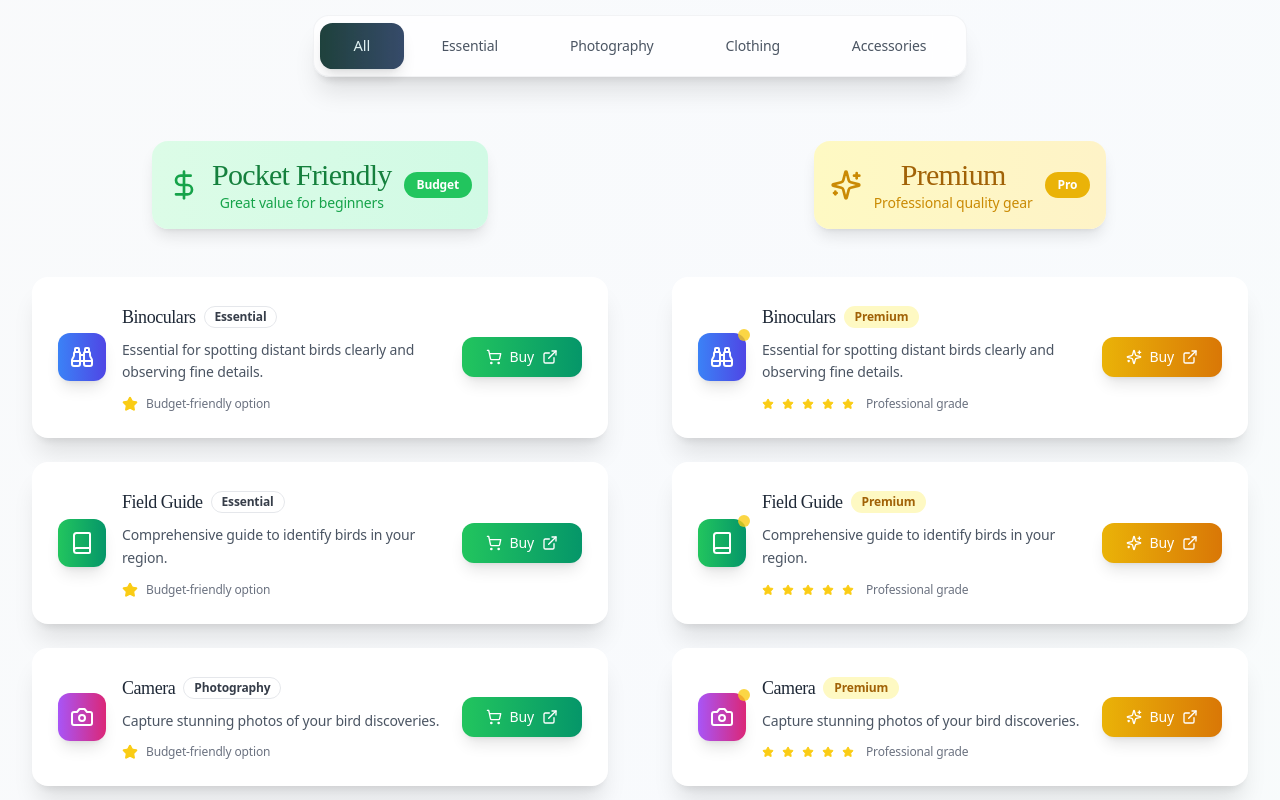
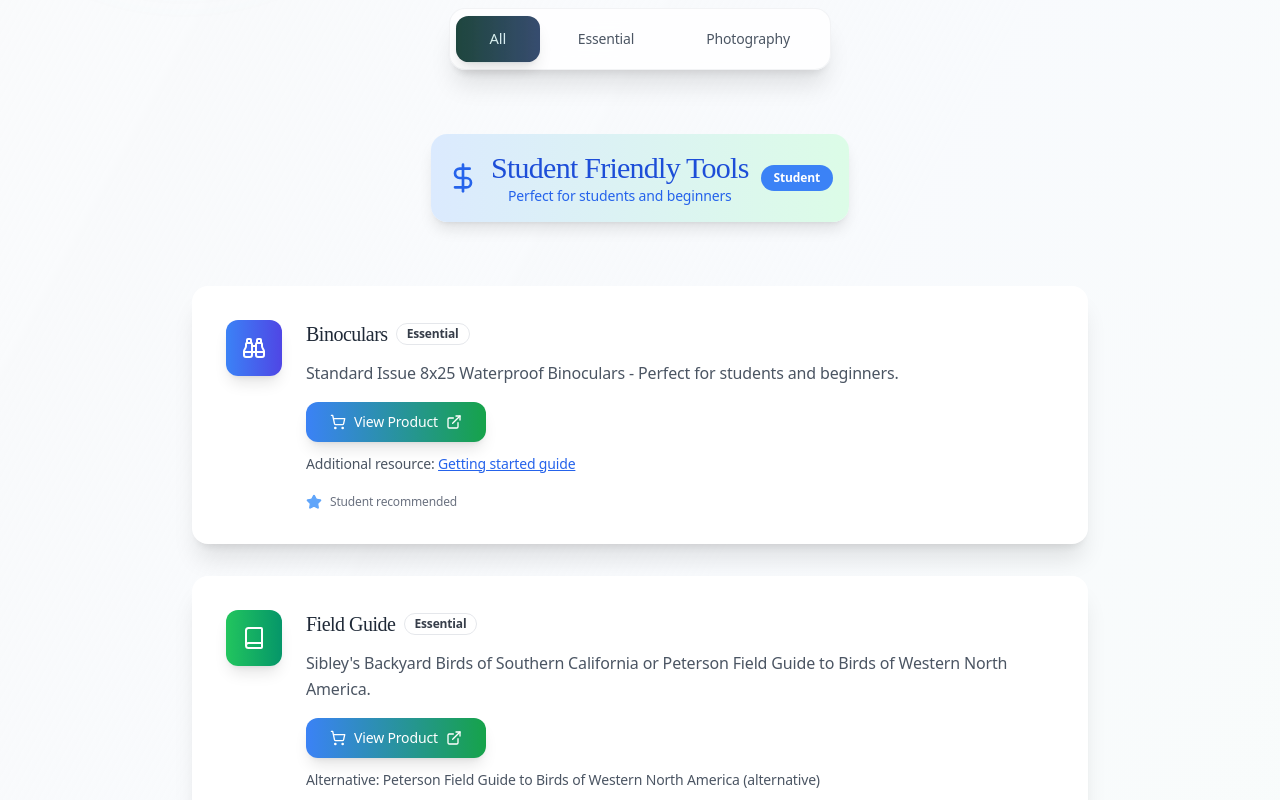
Before and after one commit to MohitPatni0731/Birding-CSUF, a React (Vite) app: page /tools in a window 1280 px wide. Shown: the part 1280-2080 px from the top of the page. Built offline with nearby package versions, Linux system fonts and the light colour scheme.

Commit message:
Updated tools section with student-friendly gear and specific product links

```diff
--- a/index.html
+++ b/index.html
@@ -1,5 +1,6 @@
 
 <!DOCTYPE html>
+// ignore this - git acp "Your commit message here"
 <html lang="en">
   <head>
     <meta charset="UTF-8" />
--- a/src/pages/Tools.tsx
+++ b/src/pages/Tools.tsx
@@ -99,109 +99,38 @@ const gear = [
   {
     name: 'Binoculars',
     icon: <Binoculars className="h-6 w-6" />,
-    desc: 'Essential for spotting distant birds clearly and observing fine details.',
+    desc: 'Standard Issue 8x25 Waterproof Binoculars - Perfect for students and beginners.',
     category: 'Essential',
-    cheap: 'https://www.amazon.com/s?k=budget+binoculars+bird+watching+under+50',
-    expensive: 'https://www.amazon.com/s?k=zeiss+swarovski+leica+binoculars+bird+watching',
+    link: 'https://www.nocsprovisions.com/products/standard-issue-8x25-waterproof-binoculars?variant=47377495654679',
+    additionalResource: 'https://www.audubon.org/magazine/category-get-game',
     color: 'from-blue-500 to-indigo-600'
   },
   {
     name: 'Field Guide',
     icon: <Book className="h-6 w-6" />,
-    desc: 'Comprehensive guide to identify birds in your region.',
+    desc: 'Sibley\'s Backyard Birds of Southern California or Peterson Field Guide to Birds of Western North America.',
     category: 'Essential',
-    cheap: 'https://www.amazon.com/s?k=sibley+guide+birds+paperback',
-    expensive: 'https://www.amazon.com/s?k=national+geographic+birds+north+america+deluxe',
+    link: 'https://www.sibleyguides.com/product/sibleys-backyard-birds-of-southern-california/',
+    additionalInfo: 'Peterson Field Guide to Birds of Western North America (alternative)',
     color: 'from-green-500 to-emerald-600'
   },
   {
     name: 'Camera',
     icon: <Camera className="h-6 w-6" />,
-    desc: 'Capture stunning photos of your bird discoveries.',
+    desc: 'Nikon Coolpix P950 - Excellent zoom capabilities for bird photography.',
     category: 'Photography',
-    cheap: 'https://www.amazon.com/s?k=canon+powershot+sx70+bird+photography',
-    expensive: 'https://www.amazon.com/s?k=canon+r5+600mm+lens+bird+photography',
+    link: 'https://www.nikonusa.com/p/coolpix-p950/26532/overview',
     color: 'from-purple-500 to-pink-600'
-  },
-  {
-    name: 'Tripod',
-    icon: <Image className="h-6 w-6" />,
-    desc: 'Stabilize your camera for sharp, professional shots.',
-    category: 'Photography',
-    cheap: 'https://www.amazon.com/s?k=lightweight+tripod+under+100',
-    expensive: 'https://www.amazon.com/s?k=gitzo+carbon+fiber+tripod+professional',
-    color: 'from-gray-500 to-slate-600'
-  },
-  {
-    name: 'Sun Hat',
-    icon: <Sun className="h-6 w-6" />,
-    desc: 'Wide-brim protection for long hours in the field.',
-    category: 'Clothing',
-    cheap: 'https://www.amazon.com/s?k=wide+brim+sun+hat+hiking+under+25',
-    expensive: 'https://www.amazon.com/s?k=tilley+hat+sun+protection+premium',
-    color: 'from-yellow-500 to-orange-600'
-  },
-  {
-    name: 'Hiking Shoes',
-    icon: <Footprints className="h-6 w-6" />,
-    desc: 'Comfortable, waterproof shoes for any terrain.',
-    category: 'Clothing',
-    cheap: 'https://www.amazon.com/s?k=merrell+hiking+shoes+waterproof+under+100',
-    expensive: 'https://www.amazon.com/s?k=salomon+hiking+boots+gore+tex+premium',
-    color: 'from-amber-500 to-orange-600'
-  },
-  {
-    name: 'Rain Jacket',
-    icon: <CloudRain className="h-6 w-6" />,
-    desc: 'Lightweight, breathable protection from the elements.',
-    category: 'Clothing',
-    cheap: 'https://www.amazon.com/s?k=packable+rain+jacket+hiking+under+50',
-    expensive: 'https://www.amazon.com/s?k=patagonia+arcteryx+rain+jacket+gore+tex',
-    color: 'from-blue-500 to-cyan-600'
-  },
-  {
-    name: 'Backpack',
-    icon: <Backpack className="h-6 w-6" />,
-    desc: 'Organized storage for all your birding gear.',
-    category: 'Accessories',
-    cheap: 'https://www.amazon.com/s?k=hiking+daypack+30l+under+60',
-    expensive: 'https://www.amazon.com/s?k=osprey+gregory+premium+hiking+backpack',
-    color: 'from-teal-500 to-green-600'
-  },
-  {
-    name: 'Smartphone Adapter',
-    icon: <Smartphone className="h-6 w-6" />,
-    desc: 'Connect your phone to binoculars for digiscoping.',
-    category: 'Accessories',
-    cheap: 'https://www.amazon.com/s?k=smartphone+binocular+adapter+universal',
-    expensive: 'https://www.amazon.com/s?k=swarovski+zeiss+smartphone+adapter+premium',
-    color: 'from-indigo-500 to-purple-600'
-  },
-  {
-    name: 'Insect Repellent',
-    icon: <Bug className="h-6 w-6" />,
-    desc: 'DEET-free, natural protection from bugs.',
-    category: 'Accessories',
-    cheap: 'https://www.amazon.com/s?k=natural+insect+repellent+deet+free',
-    expensive: 'https://www.amazon.com/s?k=premium+insect+repellent+permethrin+clothing',
-    color: 'from-green-500 to-lime-600'
-  },
-  {
-    name: 'Water Bottle',
-    icon: <Droplet className="h-6 w-6" />,
-    desc: 'Insulated bottle to keep drinks at perfect temperature.',
-    category: 'Accessories',
-    cheap: 'https://www.amazon.com/s?k=insulated+water+bottle+32oz+under+30',
-    expensive: 'https://www.amazon.com/s?k=hydro+flask+yeti+premium+water+bottle',
-    color: 'from-cyan-500 to-blue-600'
   },
   {
     name: 'Field Notebook',
     icon: <NotebookPen className="h-6 w-6" />,
-    desc: 'Waterproof notebook for recording observations.',
-    category: 'Accessories',
-    cheap: 'https://www.amazon.com/s?k=waterproof+field+notebook+birding',
-    expensive: 'https://www.amazon.com/s?k=rite+in+rain+premium+field+notebook',
+    desc: 'Rite in the Rain Birder\'s Journal or Sibley Birder\'s Life List and Field Diary.',
+    category: 'Essential',
+    link: 'https://www.riteintherain.com/no-195-birders-journal?search=195',
+    additionalInfo: 'The Sibley Birder\'s Life List and Field Diary',
+    additionalLink: 'https://www.birdcollective.com/collections/bird-books/products/the-sibley-birder-s-life-list-field-diary',
+    tipsLink: 'https://www.allaboutbirds.org/news/take-note-tips-for-keeping-a-field-notebook/',
     color: 'from-slate-500 to-gray-600'
   }
 ];
@@ -211,7 +140,7 @@ const Tools = () => {
   const [scrollY, setScrollY] = useState(0);
   const [selectedCategory, setSelectedCategory] = useState('All');
 
-  const categories = ['All', 'Essential', 'Photography', 'Clothing', 'Accessories'];
+  const categories = ['All', 'Essential', 'Photography'];
 
   const scrollToSection = (sectionId: string) => {
     if (sectionId === 'home') {
@@ -410,7 +339,7 @@ const Tools = () => {
               Essential Gear
             </h2>
             <p className="text-xl text-gray-600 font-light max-w-2xl mx-auto leading-relaxed">
-              Choose your birding essentials based on your budget and experience level.
+              Student-friendly tools recommended for your birding adventures.
             </p>
             <div className="w-32 h-1.5 bg-gradient-to-r from-green-500 via-blue-500 to-purple-500 mx-auto rounded-full mt-6 animate-gradient-x"></div>
           </div>
@@ -436,115 +365,83 @@ const Tools = () => {
             </div>
           </div>
 
-          {/* Budget Sections */}
-          <div className="grid lg:grid-cols-2 gap-12 sm:gap-16">
-            {/* Pocket Friendly Section */}
-            <div className="space-y-8">
-              <div className="text-center">
-                <div className="inline-flex items-center gap-3 p-4 bg-gradient-to-r from-green-100 to-emerald-100 rounded-2xl mb-4 shadow-lg">
-                  <DollarSign className="h-8 w-8 text-green-600" />
+          {/* Student Friendly Tools Section */}
+          <div className="max-w-4xl mx-auto">
+            <div className="text-center mb-12">
+              <div className="inline-flex items-center gap-3 p-4 bg-gradient-to-r from-blue-100 to-green-100 rounded-2xl mb-4 shadow-lg">
+                <DollarSign className="h-8 w-8 text-blue-600" />
                 <div>
-                    <h3 className="text-3xl font-light text-green-700">Pocket Friendly</h3>
-                    <p className="text-sm text-green-600">Great value for beginners</p>
+                  <h3 className="text-3xl font-light text-blue-700">Student Friendly Tools</h3>
+                  <p className="text-sm text-blue-600">Perfect for students and beginners</p>
                 </div>
-                  <Badge className="bg-green-500 text-white px-3 py-1">Budget</Badge>
+                <Badge className="bg-blue-500 text-white px-3 py-1">Student</Badge>
               </div>
             </div>
 
-              <div className="space-y-6">
+            <div className="space-y-8">
               {filteredGear.map((item, index) => (
-                  <Card key={`cheap-${item.name}`} className="overflow-hidden border-0 shadow-xl hover:shadow-3xl transition-all duration-700 transform hover:-translate-y-2 bg-white rounded-2xl relative group" style={{ animationDelay: `${index * 100}ms` }}>
+                <Card key={item.name} className="overflow-hidden border-0 shadow-xl hover:shadow-3xl transition-all duration-700 transform hover:-translate-y-2 bg-white rounded-2xl relative group" style={{ animationDelay: `${index * 100}ms` }}>
                   {/* Gradient border effect */}
                   <div className={`absolute inset-0 bg-gradient-to-r ${item.color} rounded-2xl opacity-0 group-hover:opacity-100 transition-opacity duration-500 blur-sm`}></div>
                   <div className="relative bg-white rounded-2xl m-0.5">
-                      <CardContent className="p-6">
-                        <div className="flex items-center gap-4">
-                          <div className={`p-3 bg-gradient-to-r ${item.color} rounded-xl text-white shadow-lg group-hover:scale-110 transition-transform duration-300`}>
+                    <CardContent className="p-8">
+                      <div className="flex items-start gap-6">
+                        <div className={`p-4 bg-gradient-to-r ${item.color} rounded-xl text-white shadow-lg group-hover:scale-110 transition-transform duration-300`}>
                           {item.icon}
                         </div>
                         <div className="flex-1">
-                            <div className="flex items-center gap-2 mb-2">
-                              <CardTitle className="text-lg font-medium text-gray-800">{item.name}</CardTitle>
+                          <div className="flex items-center gap-2 mb-3">
+                            <CardTitle className="text-xl font-medium text-gray-800">{item.name}</CardTitle>
                             <Badge variant="outline" className="text-xs">{item.category}</Badge>
                           </div>
-                            <CardDescription className="text-sm text-gray-600 leading-relaxed mb-3">{item.desc}</CardDescription>
-                            <div className="flex items-center gap-2">
-                              <Star className="h-4 w-4 text-yellow-400 fill-current" />
-                              <span className="text-xs text-gray-500">Budget-friendly option</span>
-                            </div>
-                          </div>
+                          <CardDescription className="text-base text-gray-600 leading-relaxed mb-4">{item.desc}</CardDescription>
+
+                          {/* Main Link */}
+                          <div className="space-y-3">
                             <Button
                               asChild
-                            className="bg-gradient-to-r from-green-500 to-emerald-600 hover:from-green-600 hover:to-emerald-700 text-white shadow-lg hover:shadow-xl transform hover:scale-105 transition-all duration-300 rounded-xl px-6"
+                              className="bg-gradient-to-r from-blue-500 to-green-600 hover:from-blue-600 hover:to-green-700 text-white shadow-lg hover:shadow-xl transform hover:scale-105 transition-all duration-300 rounded-xl px-6"
                             >
-                            <a href={item.cheap} target="_blank" rel="noopener noreferrer" className="flex items-center gap-2">
+                              <a href={item.link} target="_blank" rel="noopener noreferrer" className="flex items-center gap-2">
                                 <ShoppingCart className="h-4 w-4" />
-                              Buy
+                                View Product
                                 <ExternalLink className="h-3 w-3" />
                               </a>
                             </Button>
+
+                            {/* Additional Resources */}
+                            {item.additionalResource && (
+                              <div className="text-sm text-gray-600">
+                                Additional resource: <a href={item.additionalResource} target="_blank" rel="noopener noreferrer" className="text-blue-600 hover:text-blue-800 underline">Getting started guide</a>
+                              </div>
+                            )}
+
+                            {item.additionalInfo && (
+                              <div className="text-sm text-gray-600">
+                                Alternative: {item.additionalInfo}
+                                {item.additionalLink && (
+                                  <span> - <a href={item.additionalLink} target="_blank" rel="noopener noreferrer" className="text-blue-600 hover:text-blue-800 underline">View here</a></span>
+                                )}
+                              </div>
+                            )}
+
+                            {item.tipsLink && (
+                              <div className="text-sm text-gray-600">
+                                Tips: <a href={item.tipsLink} target="_blank" rel="noopener noreferrer" className="text-blue-600 hover:text-blue-800 underline">How to keep field notes</a>
+                              </div>
+                            )}
+
+                            <div className="flex items-center gap-2 pt-2">
+                              <Star className="h-4 w-4 text-blue-400 fill-current" />
+                              <span className="text-xs text-gray-500">Student recommended</span>
+                            </div>
+                          </div>
+                        </div>
                       </div>
                     </CardContent>
                   </div>
                 </Card>
               ))}
-              </div>
-            </div>
-
-            {/* Premium Section */}
-            <div className="space-y-8">
-              <div className="text-center">
-                <div className="inline-flex items-center gap-3 p-4 bg-gradient-to-r from-yellow-100 to-amber-100 rounded-2xl mb-4 shadow-lg">
-                  <Sparkles className="h-8 w-8 text-yellow-600" />
-                  <div>
-                    <h3 className="text-3xl font-light text-yellow-700">Premium</h3>
-                    <p className="text-sm text-yellow-600">Professional quality gear</p>
-                  </div>
-                  <Badge className="bg-yellow-500 text-white px-3 py-1">Pro</Badge>
-                </div>
-              </div>
-
-              <div className="space-y-6">
-                {filteredGear.map((item, index) => (
-                  <Card key={`expensive-${item.name}`} className="overflow-hidden border-0 shadow-xl hover:shadow-3xl transition-all duration-700 transform hover:-translate-y-2 bg-white rounded-2xl relative group" style={{ animationDelay: `${index * 100 + 50}ms` }}>
-                    {/* Gradient border effect */}
-                    <div className={`absolute inset-0 bg-gradient-to-r from-yellow-400 to-amber-500 rounded-2xl opacity-0 group-hover:opacity-100 transition-opacity duration-500 blur-sm`}></div>
-                    <div className="relative bg-white rounded-2xl m-0.5">
-                      <CardContent className="p-6">
-                        <div className="flex items-center gap-4">
-                          <div className={`p-3 bg-gradient-to-r ${item.color} rounded-xl text-white shadow-lg group-hover:scale-110 transition-transform duration-300 relative`}>
-                            {item.icon}
-                            <div className="absolute -top-1 -right-1 w-3 h-3 bg-yellow-400 rounded-full animate-pulse"></div>
-                          </div>
-                          <div className="flex-1">
-                            <div className="flex items-center gap-2 mb-2">
-                              <CardTitle className="text-lg font-medium text-gray-800">{item.name}</CardTitle>
-                              <Badge className="bg-yellow-100 text-yellow-700 text-xs">Premium</Badge>
-                            </div>
-                            <CardDescription className="text-sm text-gray-600 leading-relaxed mb-3">{item.desc}</CardDescription>
-                            <div className="flex items-center gap-2">
-                              {[...Array(5)].map((_, i) => (
-                                <Star key={i} className="h-3 w-3 text-yellow-400 fill-current" />
-                              ))}
-                              <span className="text-xs text-gray-500 ml-1">Professional grade</span>
-                            </div>
-                          </div>
-                          <Button
-                            asChild
-                            className="bg-gradient-to-r from-yellow-500 to-amber-600 hover:from-yellow-600 hover:to-amber-700 text-white shadow-lg hover:shadow-xl transform hover:scale-105 transition-all duration-300 rounded-xl px-6"
-                          >
-                            <a href={item.expensive} target="_blank" rel="noopener noreferrer" className="flex items-center gap-2">
-                              <Sparkles className="h-4 w-4" />
-                              Buy
-                              <ExternalLink className="h-3 w-3" />
-                            </a>
-                          </Button>
-                        </div>
-                      </CardContent>
-                    </div>
-                  </Card>
-                ))}
-              </div>
             </div>
           </div>
 
```
Lines whose indentation alone changed are shown as unchanged.
